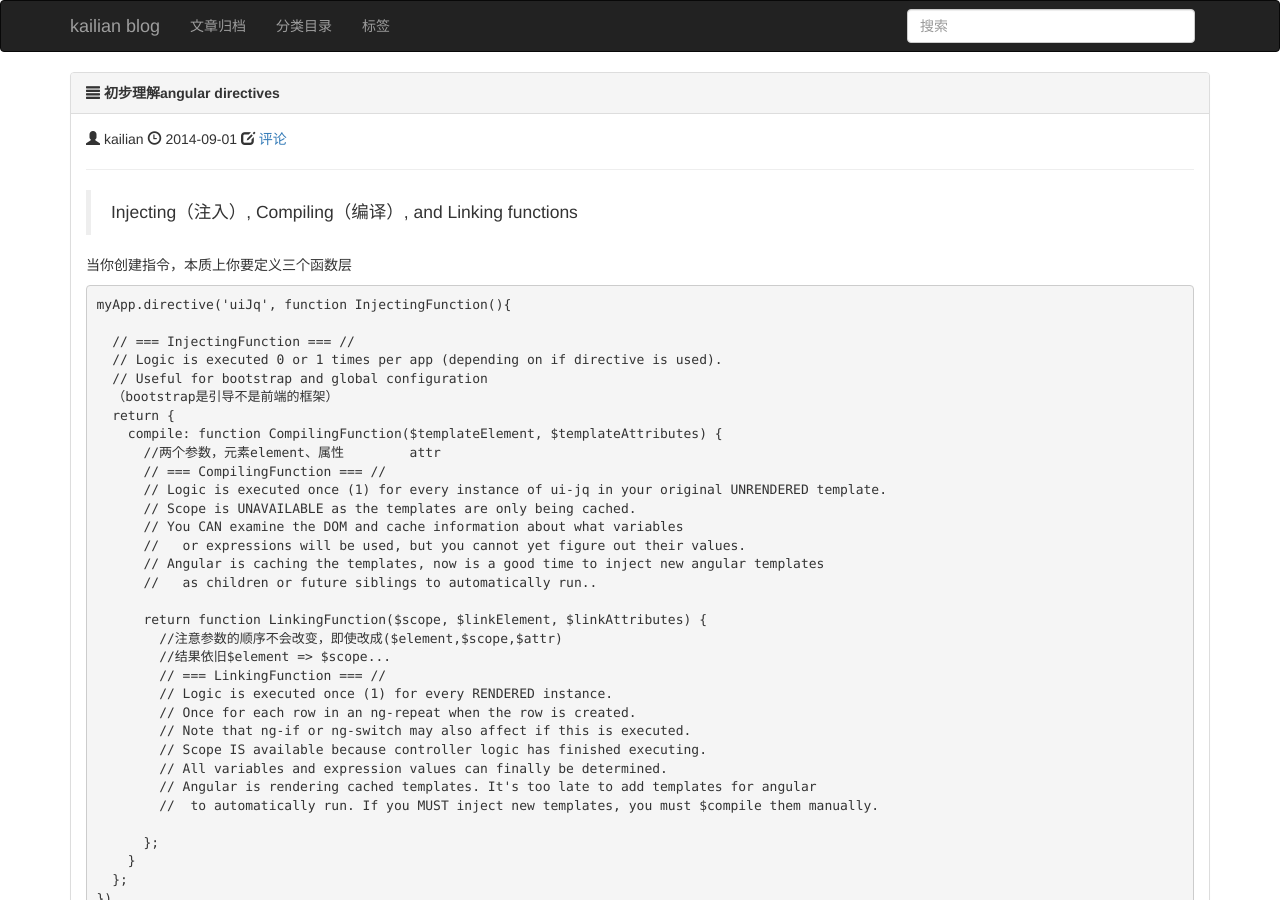
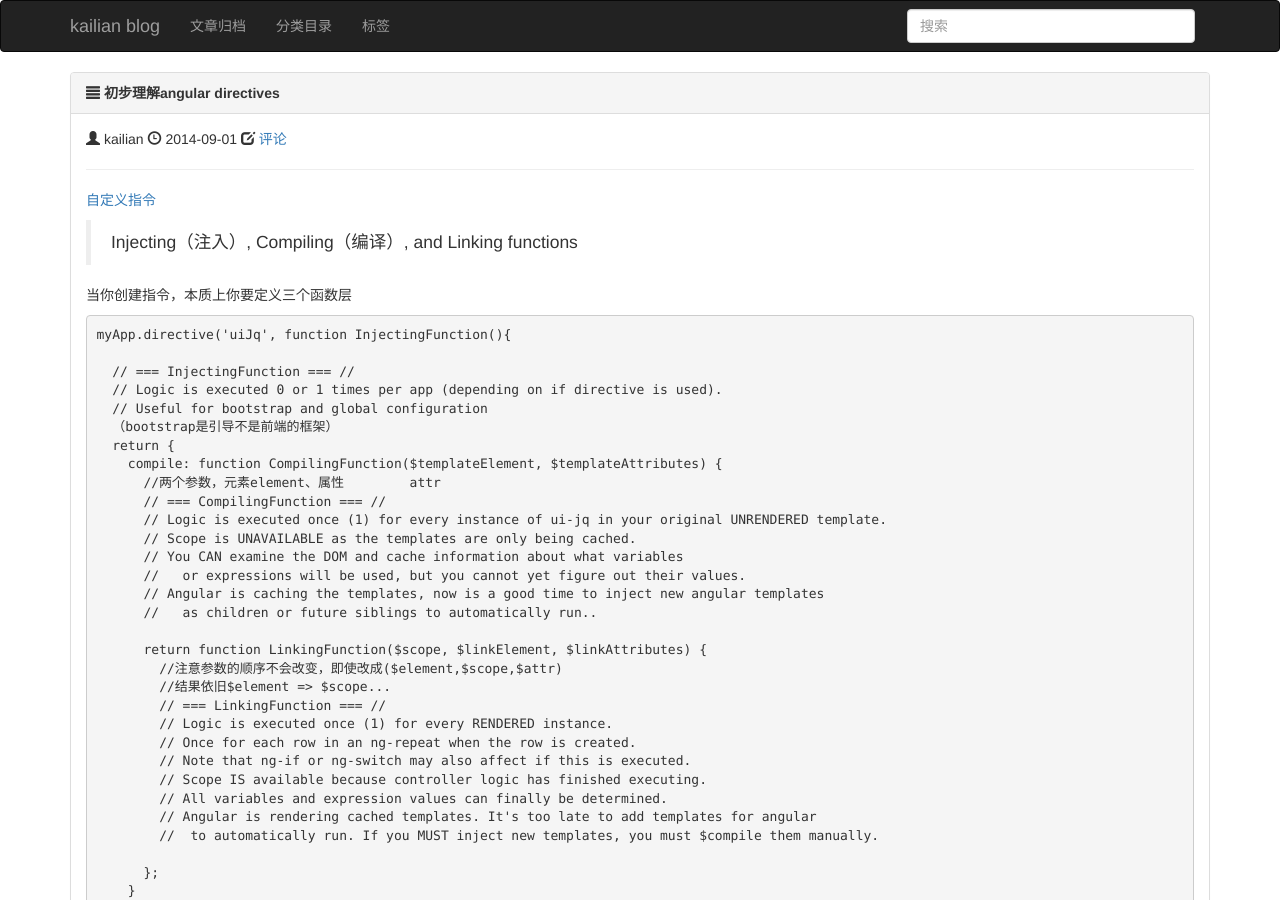
Before and after one commit to kailian/kailian.github.io, a Jekyll site: the page built from _posts/2014-09-01-understanding-directive.md, in a window 1280 px wide and 900 px high. Built offline with Jekyll 4.4.1, drawn with Linux system fonts in a browser that asks for light colours; nearby versions of some CDN libraries; library files that are not in the unit come from our copies; comment, search, counter and statistics services are not loaded; some of the changed text lies outside the part shown.

Commit message:
【blog】update article

```diff
--- a/_posts/2014-09-01-understanding-directive.md
+++ b/_posts/2014-09-01-understanding-directive.md
@@ -5,6 +5,8 @@ title: '初步理解angular directives'
 tagline: ""
 tags : [web, angular]
 ---
+
+[自定义指令](http://www.ngnice.com/docs/guide/directive)
 
 > Injecting（注入）, Compiling（编译）, and Linking functions
 
```
Also changed, not shown: other parts of _posts/2014-09-01-understanding-directive.md (+2 -0 lines).
